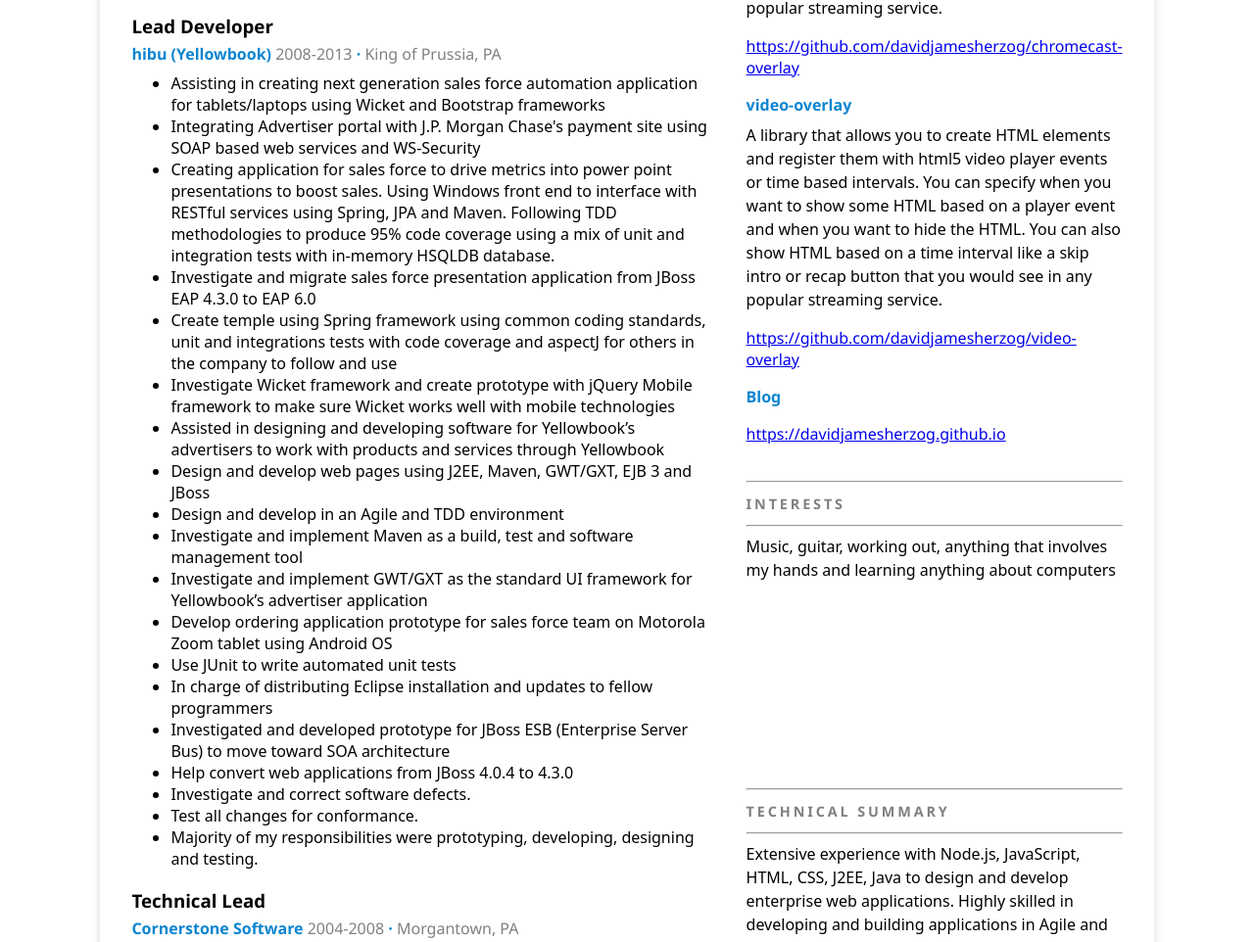
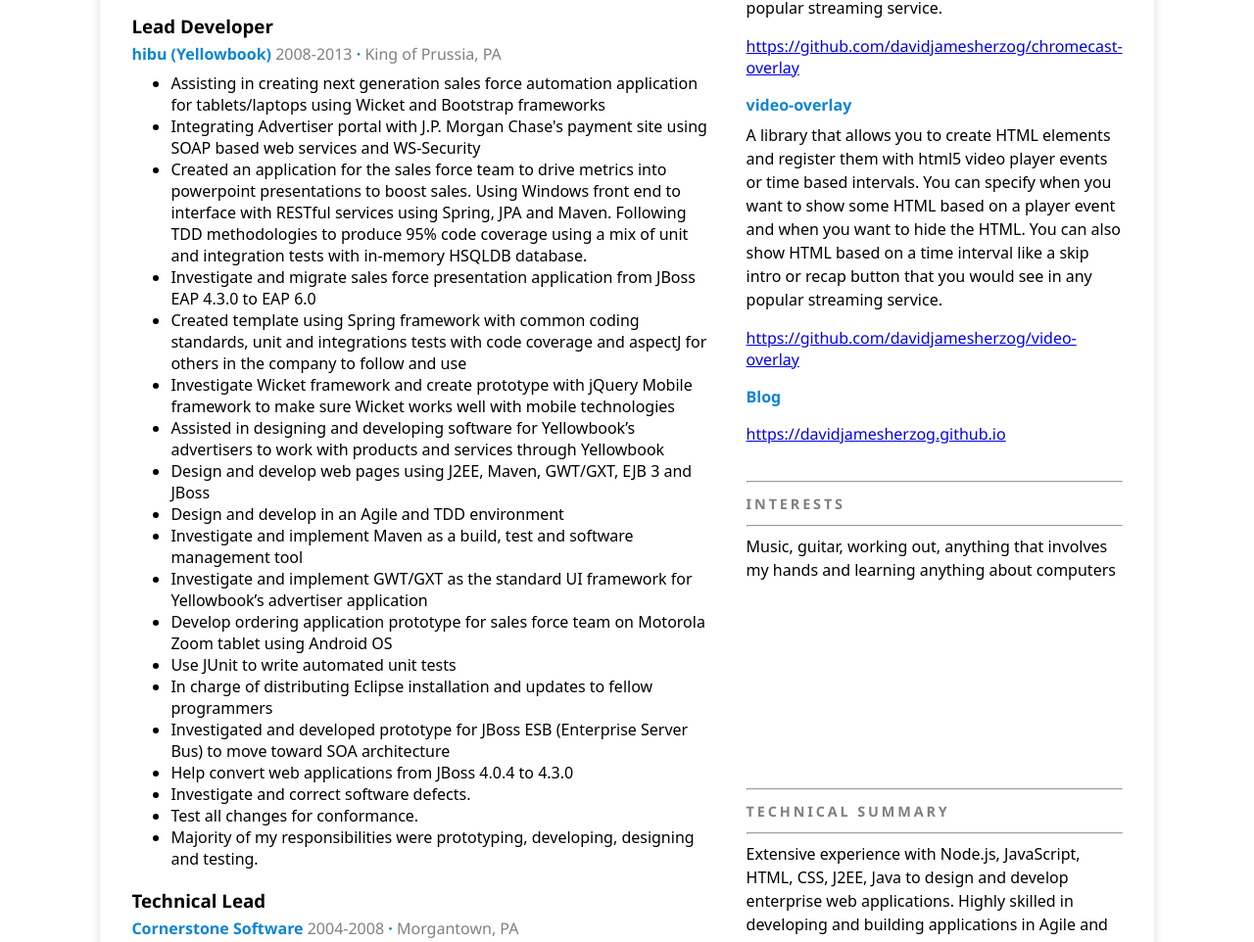
Before and after one commit to davidjamesherzog/bio, a plain HTML site: page index.html in a window 1280 px wide. Shown: the part 2076-3038 px from the top of the page at 98% size. Drawn offline with Linux system fonts and the light colour scheme.

Commit message:
Fix mistakes

```diff
--- a/index.html
+++ b/index.html
@@ -210,7 +210,7 @@
             WS-Security
           </li>
           <li>
-            Creating application for sales force to drive metrics into power point presentations to boost sales. Using
+            Created an application for the sales force team to drive metrics into powerpoint presentations to boost sales. Using
             Windows front end to interface with RESTful services using Spring, JPA and Maven. Following TDD
             methodologies to produce 95% code coverage using a mix of unit and integration tests with in-memory HSQLDB
             database.
@@ -219,7 +219,7 @@
             Investigate and migrate sales force presentation application from JBoss EAP 4.3.0 to EAP 6.0
           </li>
           <li>
-            Create temple using Spring framework using common coding standards, unit and integrations tests with code
+            Created template using Spring framework with common coding standards, unit and integrations tests with code
             coverage and aspectJ for others in the company to follow and use
           </li>
           <li>
```
